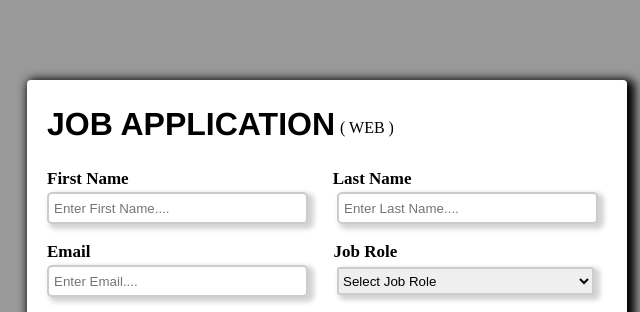
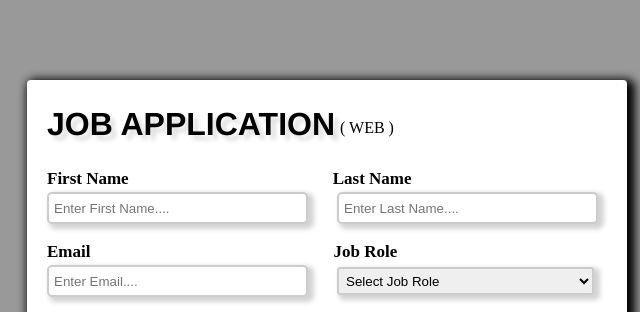
Before and after one commit to Aniruddha-Arjunkar/job_application_form, a plain HTML site: page index.html in a window 1280 px wide. Shown: the top 312 px of the page, 313-953 px from the left. Drawn offline with Linux system fonts and the light colour scheme.

Commit message:
ADDED TEXT_SHADOW

```diff
--- a/css/style.css
+++ b/css/style.css
@@ -31,7 +31,8 @@ body{
 .name h1{
  font-size: 32px;
  font-weight: 800;
- font-family:'Franklin Gothic Medium', 'Arial Narrow', Arial, sans-serif
+ font-family:'Franklin Gothic Medium', 'Arial Narrow', Arial, sans-serif;
+ text-shadow: 5px 5px 4px #dfdede;
 }
 
 .name p{
@@ -76,6 +77,7 @@ select{
     border: 1px solid black;
     border: 2px solid #ccc;
     border-radius: 3px;
+    padding: 3px;
     box-shadow: 4px 3px 5px 2px #d4d2d2 ;
 }
 
```
